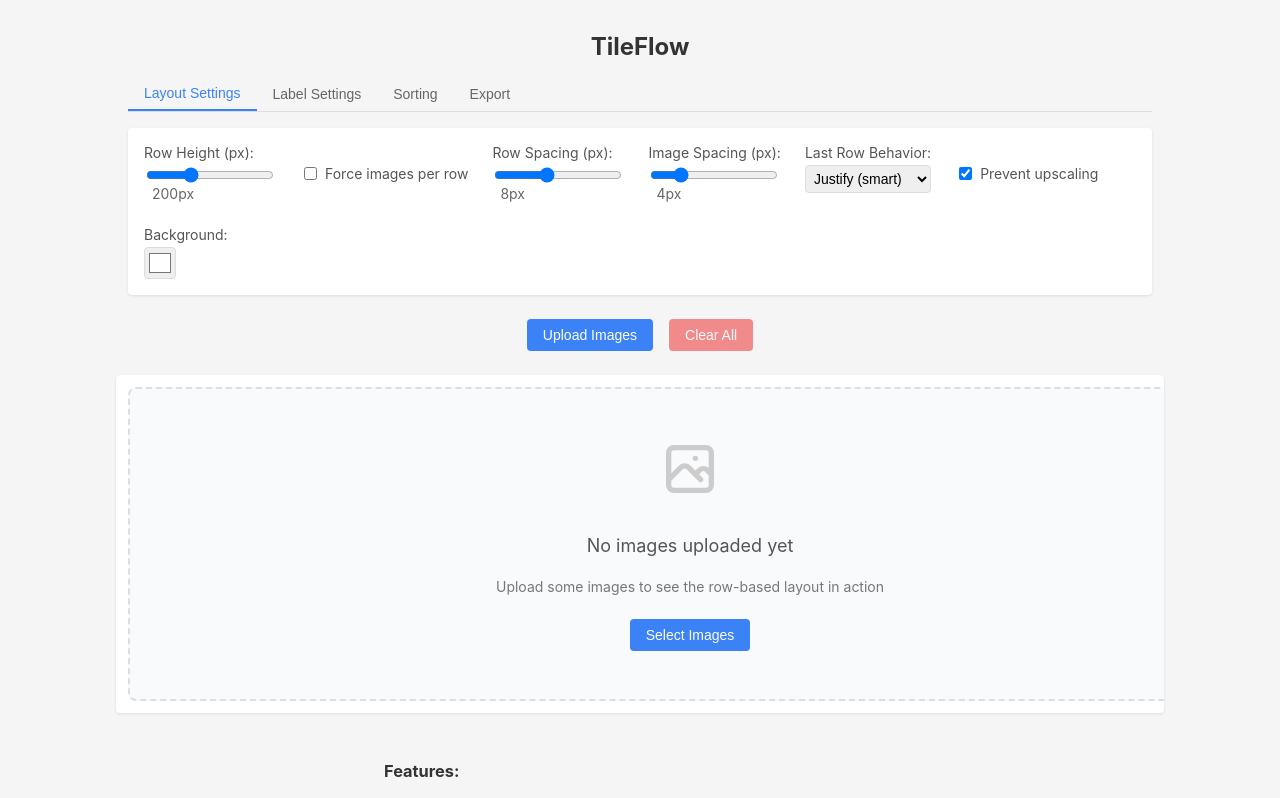
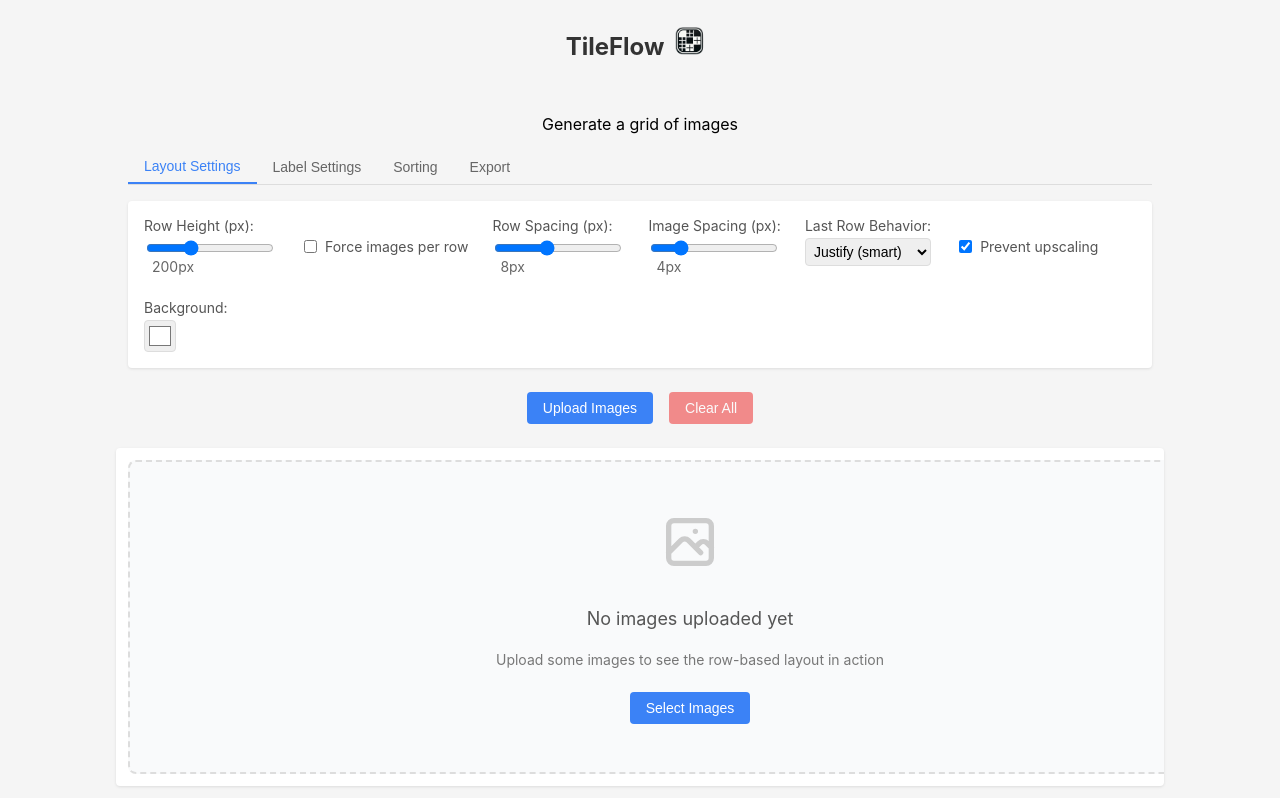
Before and after one commit to matepak/TileFlow, a React (Create React App) app: page / in a window 1280 px wide. Shown: the top 798 px of the page. Built offline with nearby package versions, Linux system fonts and the light colour scheme.

Commit message:
Add logo to ImageGallery and update manifest

```diff
--- a/src/components/ImageGallery.css
+++ b/src/components/ImageGallery.css
@@ -7,6 +7,17 @@
     background-color: #f5f5f5;
     min-height: 100vh;
     font-family: -apple-system, BlinkMacSystemFont, 'Segoe UI', Roboto, Helvetica, Arial, sans-serif;
+}
+
+.gallery-logo {
+    width: 50px;
+    height: 50px;
+    margin-bottom: 1rem;
+}
+
+.gallery-header {
+    display: inline-flex;
+    margin-bottom: 1rem;
 }
 
 .gallery-title {
--- a/src/components/ImageGallery.js
+++ b/src/components/ImageGallery.js
@@ -2,6 +2,7 @@
 import './ImageGallery.css'; // We'll create this CSS file separately
 import SaveGalleryImage, { saveGalleryAsImage } from './SaveGalleryImage';
 import { hexToRgba } from '../utils/imageUtils';
+import logo from '../assets/logo.png'; // Add this import at the top
 
 const ImageGallery = () => {
     const [images, setImages] = useState([]);
@@ -692,7 +693,12 @@
 
     return (
         <div className="gallery-container">
-            <h1 className="gallery-title">TileFlow</h1>
+            <div className="gallery-header">
+                <h1 className="gallery-title">TileFlow</h1>
+                <img src={logo} alt="TileFlow Logo" className="gallery-logo" />
+            </div>
+
+            <p className="gallery-description">Generate a grid of images</p>
 
             {/* Tab Navigation */}
             <div className="tab-navigation">
```
Also changed, not shown: public/manifest.json, src/assets/logo.png (added), src/logo.svg (deleted).
